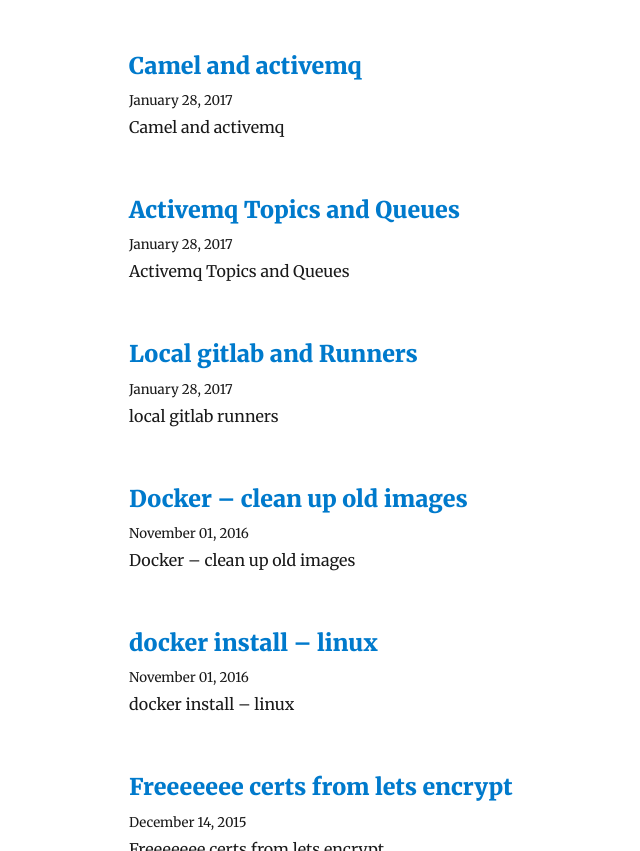
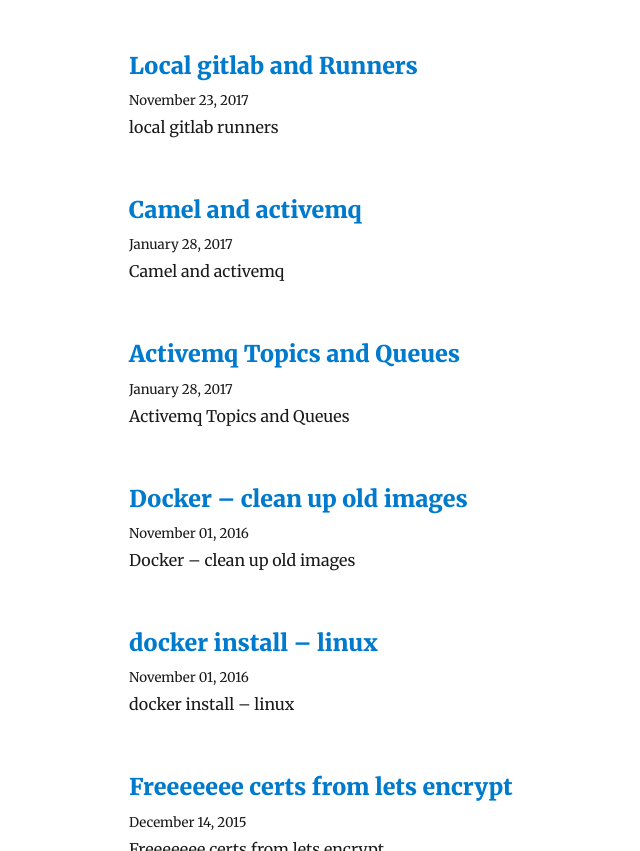
Before and after one commit to rjgallac/my-blog, a Gatsby site: page / in a window 1280 px wide. Shown: the part 8778-9629 px from the top of the page, without its empty margins (196-836 px from the left). Built offline with nearby package versions, Linux system fonts and the light colour scheme; Gatsby itself is replaced by a stand-in of ours; some packages are replaced by stand-ins of ours.

Commit message:
Update index.md

```diff
--- a/content/blog/LocalGitlab/index.md
+++ b/content/blog/LocalGitlab/index.md
@@ -1,6 +1,6 @@
 ---
 title: Local gitlab and Runners
-date: "2017-01-28T00:00:00.284Z"
+date: "2017-11-23T00:00:00.284Z"
 description: "local gitlab runners"
 ---
 In an attempt to learn gitlab and how to use runners I thought I would try and setup the environments on my laptop so I could experiment.
```
